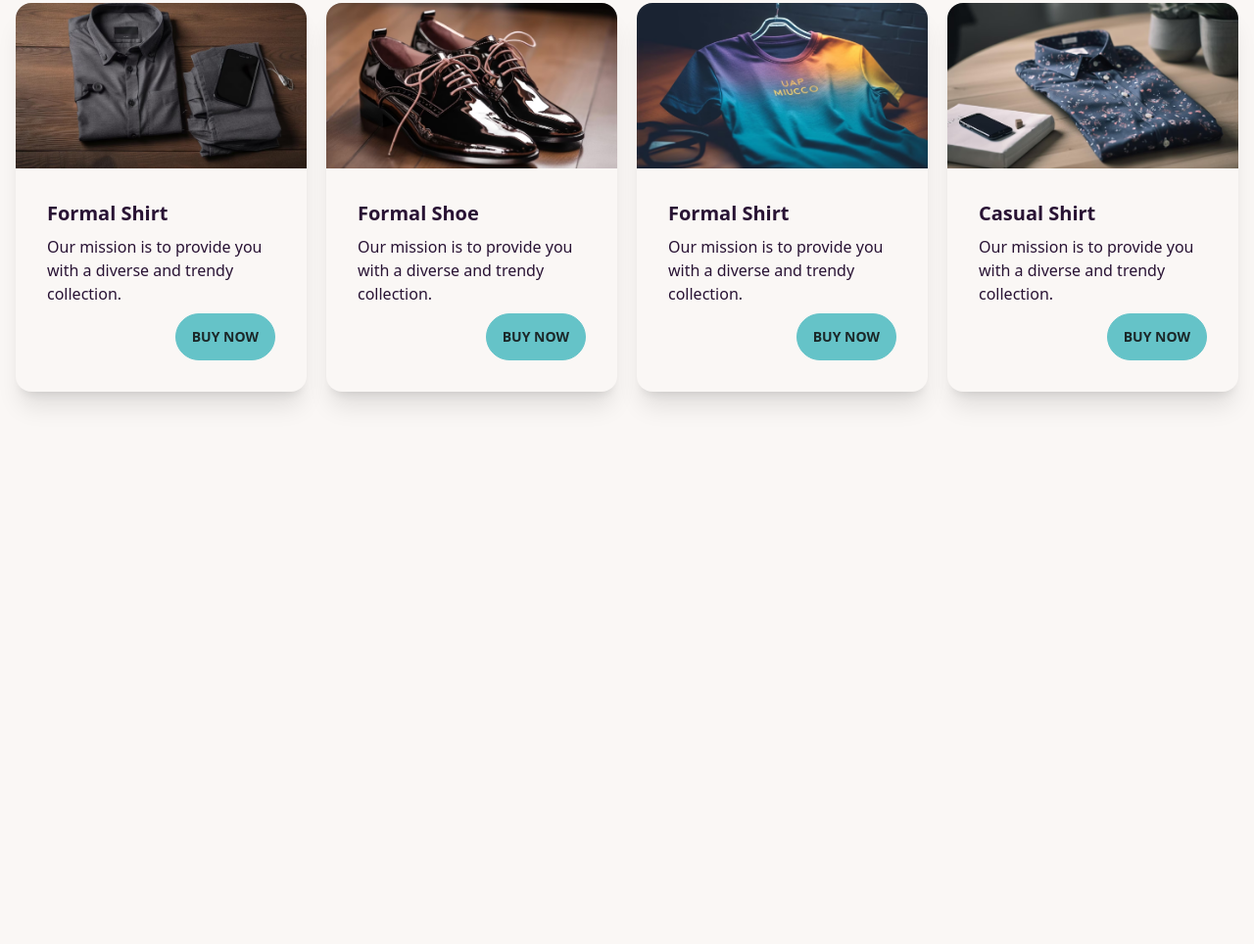
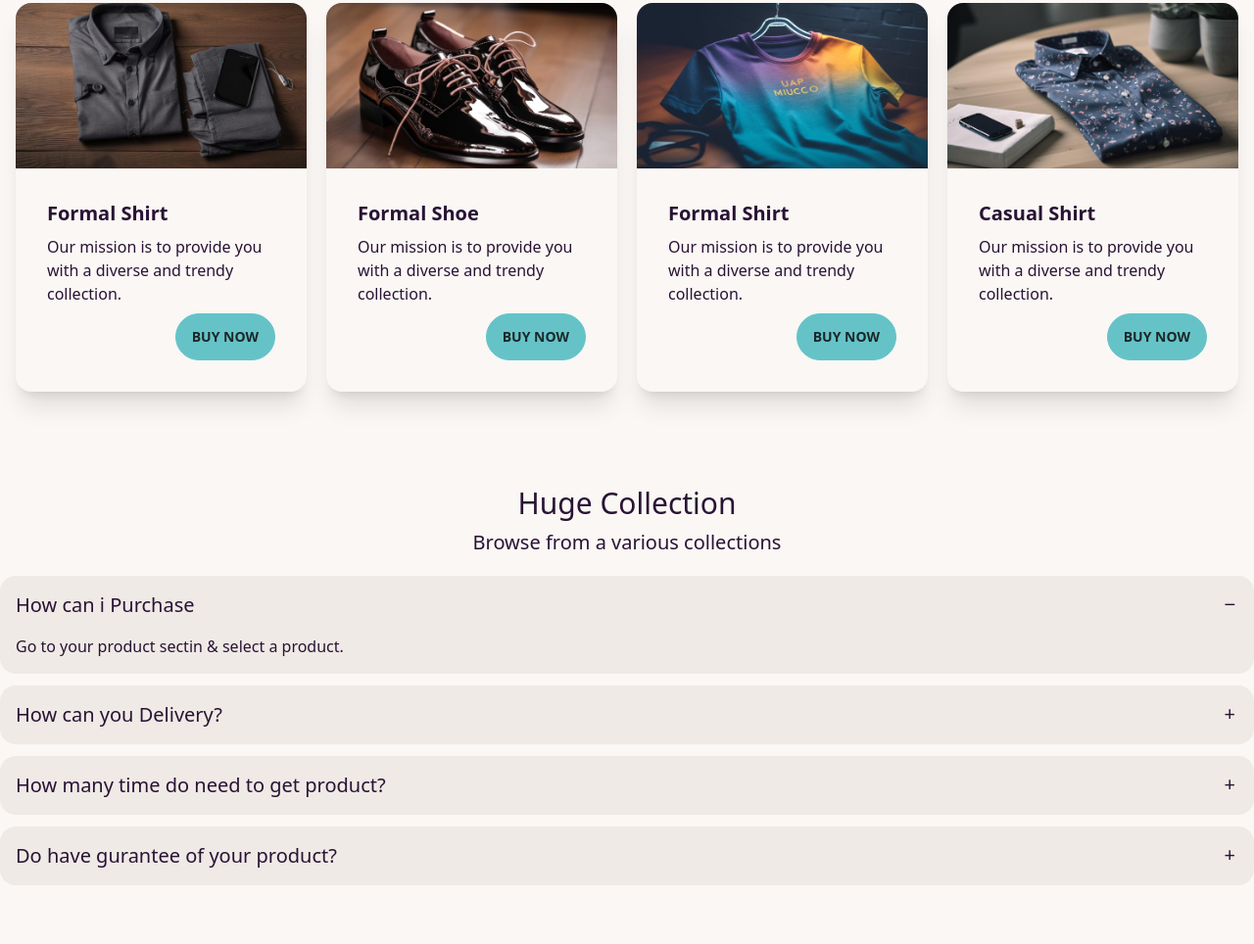
Before and after one commit to coderrahim/daisy-man, a plain HTML site: page index.html in a window 1280 px wide. Shown: the part 1804-2768 px from the top of the page at 98% size. Before the commit the page ends 2252 px from the top, so only its background shows below. Drawn offline with nearby package versions, Linux system fonts and the light colour scheme.

Commit message:
FAQ section

```diff
--- a/index.html
+++ b/index.html
@@ -213,6 +213,59 @@
         </div>
     </section>
 
+    <!-- FAQ Section -->
+
+    <section>
+        <div class="container max-w-7xl mx-auto py-12">
+            <div class="content pb-5">
+                <h2 class="text-center text-3xl font-medium mb-2">Huge Collection</h2>
+                <p class="text-center text-xl">Browse from a various collections</p>
+            </div>
+
+            <!-- FAQ -->
+
+            <div class="faq-container">
+                <div class="collapse collapse-plus bg-base-200 mb-3">
+                    <input type="radio" name="my-accordion-3" checked="checked" />
+                    <div class="collapse-title text-xl font-medium">
+                      <h3>How can i Purchase</h3>
+                    </div>
+                    <div class="collapse-content">
+                      <p>Go to your product sectin & select a product.</p>
+                    </div>
+                  </div>
+                  <div class="collapse collapse-plus bg-base-200 mb-3">
+                    <input type="radio" name="my-accordion-3" />
+                    <div class="collapse-title text-xl font-medium">
+                      <h3>How can you Delivery?</h3>
+                    </div>
+                    <div class="collapse-content">
+                      <p>Lorem ipsum dolor sit, amet consectetur adipisicing elit. Laudantium recusandae, reprehenderit facere amet mollitia voluptatem rerum ut porro labore quidem.</p>
+                    </div>
+                  </div>
+                  <div class="collapse collapse-plus bg-base-200 mb-3">
+                    <input type="radio" name="my-accordion-3" />
+                    <div class="collapse-title text-xl font-medium">
+                      <h3>How many time do need to get product?</h3>
+                    </div>
+                    <div class="collapse-content">
+                      <p>Lorem ipsum dolor sit, amet consectetur adipisicing elit. Laudantium recusandae, reprehenderit facere amet mollitia voluptatem rerum ut porro labore quidem.</p>
+                    </div>
+                  </div>
+                  <div class="collapse collapse-plus bg-base-200 mb-3">
+                    <input type="radio" name="my-accordion-3" />
+                    <div class="collapse-title text-xl font-medium">
+                      <h3>Do have gurantee of your product?</h3>
+                    </div>
+                    <div class="collapse-content">
+                      <p>Lorem ipsum dolor sit, amet consectetur adipisicing elit. Laudantium recusandae, reprehenderit facere amet mollitia voluptatem rerum ut porro labore quidem.</p>
+                    </div>
+                  </div>
+            </div>
+
+        </div>
+    </section>
+
 </body>
 
 </html>
```
